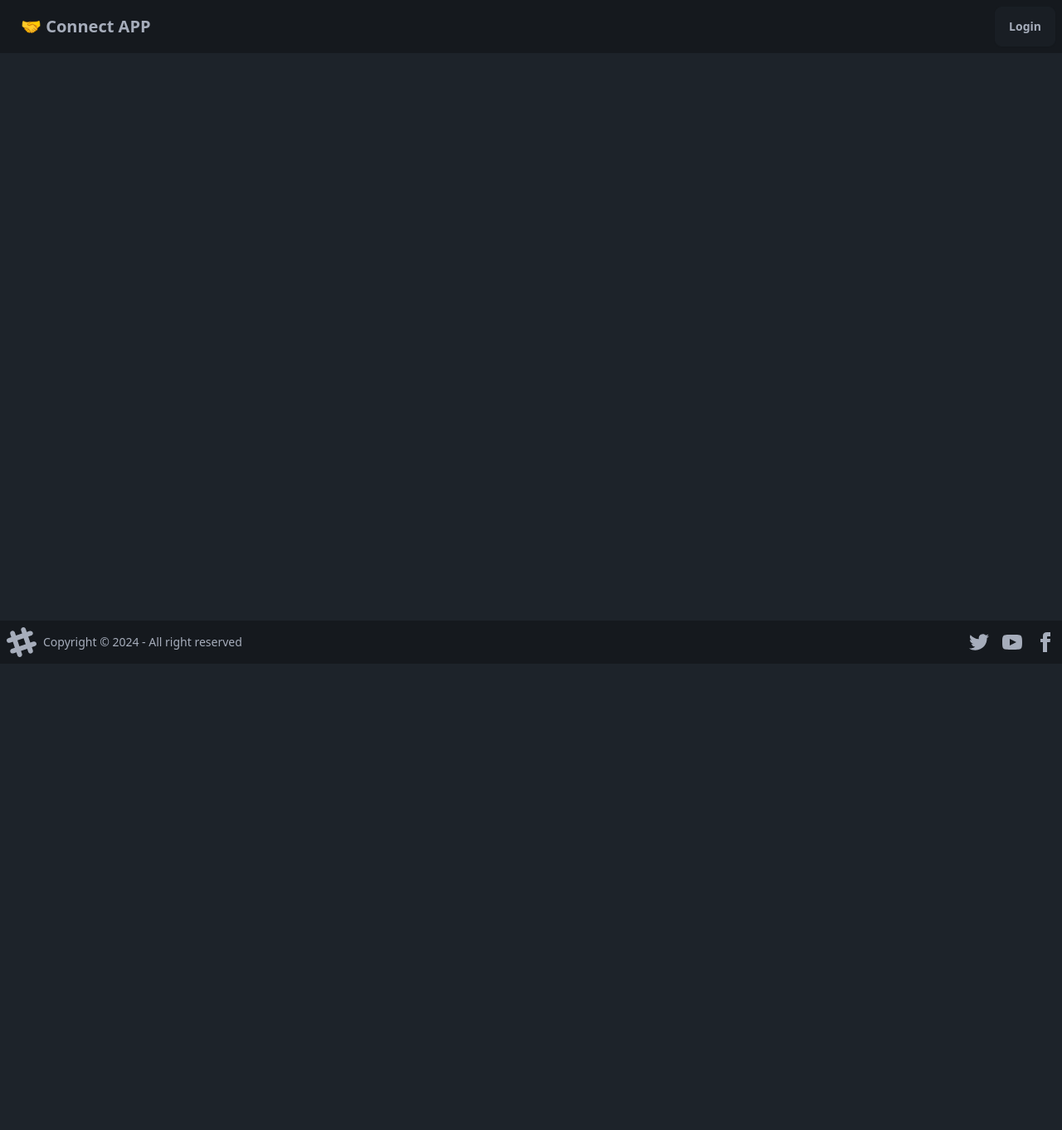
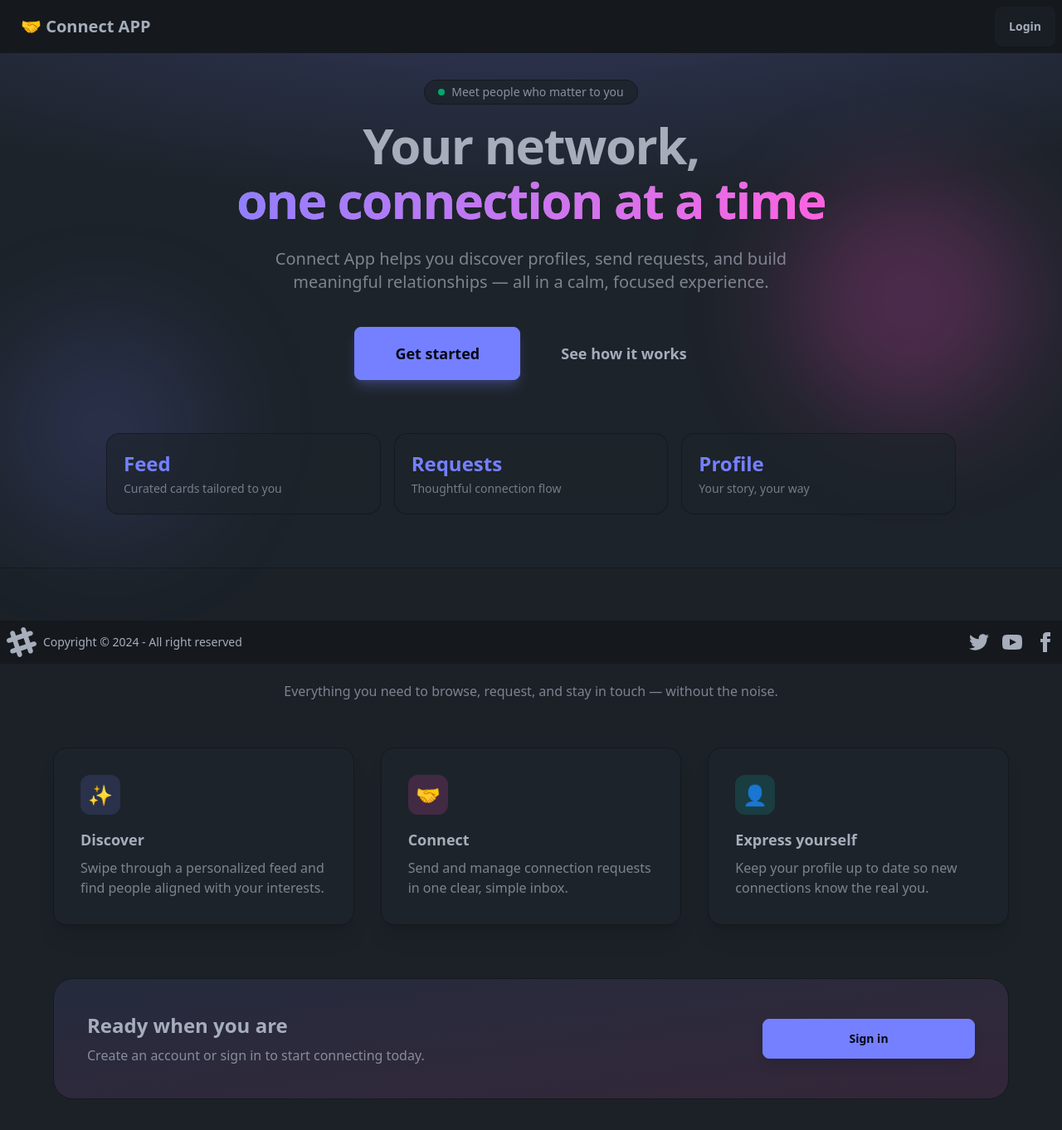
Before and after one commit to Gk-learner/connect-app, a React (Vite) app: page / in a window 1280 px wide. Shown: the top 1362 px of the page at 83% size. Before the commit the page ends 800 px from the top, so only its background shows below. Built offline with nearby package versions, Linux system fonts and the light colour scheme; no server answers.

Commit message:
added home page

```diff
--- a/src/app/App.jsx
+++ b/src/app/App.jsx
@@ -8,6 +8,7 @@ import {BrowserRouter, Routes, Route} from "react-router-dom";
 import Feed from "../features/feed/Feed.jsx";
 import Connections from "../features/connection/Connections.jsx";
 import Requests from "../features/request/Requests.jsx";
+import Home from "../features/home/Home.jsx";
 import { BASE_URL } from "../utils/constants/index.js";
 import { useDispatch } from "react-redux";
 function App() {
@@ -42,6 +43,7 @@ if (res.ok && data.user) {
                 <BrowserRouter basename="/">
                     <Routes>
                         <Route path="/" element={<Body />}>
+                            <Route index element={<Home />} />
                             <Route path="/login" element={<Login />} />
                             <Route path="/profile" element={<Profile />} />
                             <Route path="/feed" element={<Feed />} />
--- /dev/null
+++ b/src/features/home/Home.jsx
@@ -0,0 +1,158 @@
+import React from "react";
+import {Link} from "react-router-dom";
+import {useSelector} from "react-redux";
+
+const Home = () => {
+    const user = useSelector((store) => store.user.user);
+
+    return (
+        <div className="overflow-x-hidden">
+            <section className="relative isolate min-h-[calc(100vh-12rem)] px-4 pb-16 pt-8 sm:px-6 lg:px-8">
+                <div
+                    aria-hidden
+                    className="pointer-events-none absolute inset-0 -z-10 bg-[radial-gradient(ellipse_80%_50%_at_50%_-20%,oklch(var(--p)/0.25),transparent)]"
+                />
+                <div
+                    aria-hidden
+                    className="pointer-events-none absolute right-0 top-1/4 -z-10 h-72 w-72 rounded-full bg-secondary/20 blur-3xl sm:right-10"
+                />
+                <div
+                    aria-hidden
+                    className="pointer-events-none absolute bottom-10 left-0 -z-10 h-64 w-64 rounded-full bg-primary/15 blur-3xl"
+                />
+
+                <div className="mx-auto max-w-5xl text-center">
+                    <p className="mb-4 inline-flex items-center gap-2 rounded-full border border-base-300 bg-base-100/80 px-4 py-1 text-sm font-medium text-base-content/80 shadow-sm backdrop-blur">
+                        <span className="relative flex h-2 w-2">
+                            <span className="absolute inline-flex h-full w-full animate-ping rounded-full bg-success opacity-75" />
+                            <span className="relative inline-flex h-2 w-2 rounded-full bg-success" />
+                        </span>
+                        Meet people who matter to you
+                    </p>
+                    <h1 className="bg-gradient-to-br from-base-content via-base-content to-base-content/70 bg-clip-text text-4xl font-extrabold tracking-tight text-transparent sm:text-5xl md:text-6xl md:leading-[1.1]">
+                        Your network,
+                        <span className="block bg-gradient-to-r from-primary to-secondary bg-clip-text text-transparent">
+                            one connection at a time
+                        </span>
+                    </h1>
+                    <p className="mx-auto mt-6 max-w-2xl text-lg text-base-content/70 md:text-xl">
+                        Connect App helps you discover profiles, send requests, and build meaningful
+                        relationships — all in a calm, focused experience.
+                    </p>
+
+                    <div className="mt-10 flex flex-col items-center justify-center gap-4 sm:flex-row sm:gap-6">
+                        {user ? (
+                            <>
+                                <Link to="/feed" className="btn btn-primary btn-lg min-w-[200px] shadow-lg shadow-primary/25">
+                                    Go to feed
+                                </Link>
+                                <Link to="/connections" className="btn btn-outline btn-lg min-w-[200px]">
+                                    My connections
+                                </Link>
+                            </>
+                        ) : (
+                            <>
+                                <Link to="/login" className="btn btn-primary btn-lg min-w-[200px] shadow-lg shadow-primary/25">
+                                    Get started
+                                </Link>
+                                <a href="#features" className="btn btn-ghost btn-lg min-w-[200px]">
+                                    See how it works
+                                </a>
+                            </>
+                        )}
+                    </div>
+
+                    <div className="mt-16 grid gap-4 sm:grid-cols-3 sm:text-left">
+                        {[
+                            {value: "Feed", label: "Curated cards tailored to you"},
+                            {value: "Requests", label: "Thoughtful connection flow"},
+                            {value: "Profile", label: "Your story, your way"},
+                        ].map((item) => (
+                            <div
+                                key={item.value}
+                                className="rounded-2xl border border-base-300/80 bg-base-100/60 p-5 shadow-sm backdrop-blur transition hover:border-primary/30 hover:shadow-md"
+                            >
+                                <p className="text-2xl font-bold text-primary">{item.value}</p>
+                                <p className="mt-1 text-sm text-base-content/65">{item.label}</p>
+                            </div>
+                        ))}
+                    </div>
+                </div>
+            </section>
+
+            <section id="features" className="border-t border-base-300 bg-base-200/40 px-4 py-20 sm:px-6 lg:px-8">
+                <div className="mx-auto max-w-6xl">
+                    <div className="mx-auto max-w-2xl text-center">
+                        <h2 className="text-3xl font-bold tracking-tight sm:text-4xl">Built for real connections</h2>
+                        <p className="mt-4 text-base-content/70">
+                            Everything you need to browse, request, and stay in touch — without the noise.
+                        </p>
+                    </div>
+
+                    <div className="mt-14 grid gap-8 md:grid-cols-3">
+                        <article className="card border border-base-300 bg-base-100 shadow-xl transition hover:-translate-y-1 hover:shadow-2xl">
+                            <div className="card-body">
+                                <div className="mb-2 flex h-12 w-12 items-center justify-center rounded-xl bg-primary/15 text-2xl">
+                                    ✨
+                                </div>
+                                <h3 className="card-title text-lg">Discover</h3>
+                                <p className="text-base-content/70">
+                                    Swipe through a personalized feed and find people aligned with your interests.
+                                </p>
+                            </div>
+                        </article>
+                        <article className="card border border-base-300 bg-base-100 shadow-xl transition hover:-translate-y-1 hover:shadow-2xl">
+                            <div className="card-body">
+                                <div className="mb-2 flex h-12 w-12 items-center justify-center rounded-xl bg-secondary/15 text-2xl">
+                                    🤝
+                                </div>
+                                <h3 className="card-title text-lg">Connect</h3>
+                                <p className="text-base-content/70">
+                                    Send and manage connection requests in one clear, simple inbox.
+                                </p>
+                            </div>
+                        </article>
+                        <article className="card border border-base-300 bg-base-100 shadow-xl transition hover:-translate-y-1 hover:shadow-2xl">
+                            <div className="card-body">
+                                <div className="mb-2 flex h-12 w-12 items-center justify-center rounded-xl bg-accent/15 text-2xl">
+                                    👤
+                                </div>
+                                <h3 className="card-title text-lg">Express yourself</h3>
+                                <p className="text-base-content/70">
+                                    Keep your profile up to date so new connections know the real you.
+                                </p>
+                            </div>
+                        </article>
+                    </div>
+
+                    <div className="mt-16 flex flex-col items-center justify-between gap-6 rounded-3xl border border-base-300 bg-gradient-to-br from-primary/10 to-secondary/10 p-8 sm:flex-row sm:p-10">
+                        <div className="text-center sm:text-left">
+                            <h3 className="text-2xl font-bold">Ready when you are</h3>
+                            <p className="mt-2 max-w-xl text-base-content/75">
+                                {user
+                                    ? "Jump back into your feed or review pending requests."
+                                    : "Create an account or sign in to start connecting today."}
+                            </p>
+                        </div>
+                        {user ? (
+                            <div className="flex flex-wrap justify-center gap-3">
+                                <Link to="/requests" className="btn btn-primary">
+                                    Requests
+                                </Link>
+                                <Link to="/profile" className="btn btn-outline">
+                                    Profile
+                                </Link>
+                            </div>
+                        ) : (
+                            <Link to="/login" className="btn btn-primary btn-wide shadow-lg">
+                                Sign in
+                            </Link>
+                        )}
+                    </div>
+                </div>
+            </section>
+        </div>
+    );
+};
+
+export default Home;
--- a/src/shared/components/MainLayout.jsx
+++ b/src/shared/components/MainLayout.jsx
@@ -6,9 +6,11 @@ import Footer from "./Footer";
 const Body = () => {
 
     return (
-        <div>
+        <div className="min-h-screen flex flex-col">
             <NavBar />
-            <Outlet />
+            <main className="flex-1 pb-24">
+                <Outlet />
+            </main>
             <Footer />
         </div>
     );
--- a/src/shared/components/NavBar.jsx
+++ b/src/shared/components/NavBar.jsx
@@ -38,7 +38,7 @@ const { user, isLoading } = useSelector((store) => store.user);
 
         <div className="navbar bg-base-300">
             <div className="flex-1">
-                <Link to="/feed" className="btn btn-ghost text-xl">
+                <Link to="/" className="btn btn-ghost text-xl">
                     🤝 Connect APP
                 </Link>
             </div>
```
